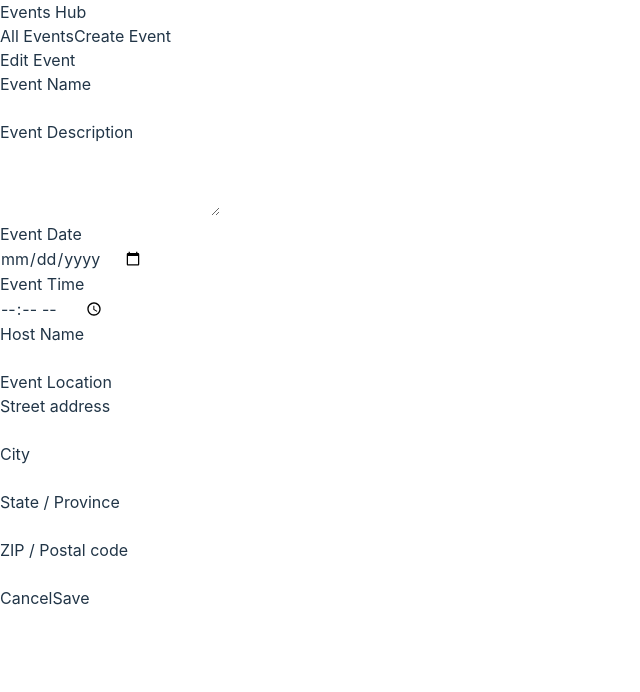
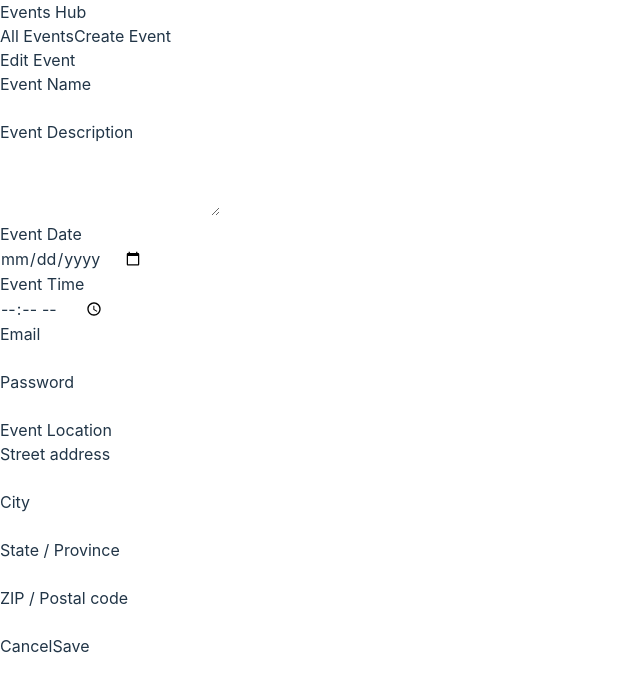
Before and after one commit to bikiris/events-hub, a React (Vite) app: page /edit/1 in a window 1280 px wide. Shown: the top 692 px of the page, without its empty margins (0-640 px from the left). Built offline with nearby package versions, Linux system fonts and the light colour scheme; no server answers; the database is empty.

Commit message:
Add pseudo authentication

```diff
--- a/package.json
+++ b/package.json
@@ -11,6 +11,7 @@
   },
   "dependencies": {
     "@supabase/supabase-js": "^2.42.4",
+    "date-fns": "^3.6.0",
     "react": "^18.2.0",
     "react-dom": "^18.2.0",
     "react-router-dom": "^6.22.3"
--- a/src/Components/Client.js
+++ b/src/Components/Client.js
@@ -25,7 +25,7 @@ const getEventDetail = async (id) => {
     return data;
 }
 
-const createEvent = async ({name, description, street, city, state, zip, date, time}) => {
+const createEvent = async ({name, description, street, city, state, zip, date, time, email, password}) => {
     const { data, error } = await supabase
         .from('events')
         .insert([
@@ -37,7 +37,9 @@ const createEvent = async ({name, description, street, city, state, zip, date, t
                 state,
                 zip,
                 date,
-                time
+                time,
+                email,
+                password
             }
         ])
     if (error) {
@@ -58,7 +60,7 @@ const editEvent = async ({id, name, description, street, city, state, zip, date,
                 state,
                 zip,
                 date,
-                time
+                time,
             }
         ])
         .eq('id', id)
--- a/src/Components/EventCard.jsx
+++ b/src/Components/EventCard.jsx
@@ -1,20 +1,21 @@
 import { Link } from "react-router-dom";
 import PropTypes from "prop-types";
 
-const EventCard = ({ id=0, name='name', description='description', upvotes=0 }) => {
+const EventCard = ({ id = 0, name = "name", created_at = "", upvotes = 0 }) => {
   return (
-        <Link to={"/events/" + id} className="bg-red-300 shadow-md rounded-lg p-4">
-            <h1 className="text-xl font-bold mb-2">{name}</h1>
-            <p className="text-gray-600">{description}</p>
-                    <p className="text-gray-600">{upvotes}</p>
+    <Link to={"/events/" + id} className='bg-red-300 shadow-md rounded-lg p-4'>
+      <p className='text-gray-600'>{created_at}</p>
+      <h1 className='text-xl font-bold mb-2'>{name}</h1>
+
+      <p className='text-gray-600'>Upvotes: {upvotes}</p>
     </Link>
   );
-}
+};
 
 EventCard.propTypes = {
   id: PropTypes.number.isRequired,
   name: PropTypes.string.isRequired,
-    description: PropTypes.string.isRequired,
+  created_at: PropTypes.string.isRequired,
   upvotes: PropTypes.number.isRequired,
 };
 
--- a/src/Components/EventForm.jsx
+++ b/src/Components/EventForm.jsx
@@ -1,10 +1,14 @@
+import { useNavigate } from 'react-router-dom';
+
 const EventForm = ({ id, handleSubmit, event }) => {
+  const navigate = useNavigate();
+
   return (
-    <form onSubmit={handleSubmit}>
+    <form onSubmit={handleSubmit} className="max-w-7xl min-w-5xl">
       <div className='space-y-12'>
         <div className='border-b border-gray-900/10 pb-12'>
           <div className='mt-10 grid grid-cols-1 gap-x-6 gap-y-8 sm:grid-cols-6'>
-            <div className='col-span-full'>
+            <div className='sm:col-span-6'>
               <label
                 htmlFor='eventName'
                 className='block text-sm font-medium leading-6'
@@ -21,6 +25,9 @@ const EventForm = ({ id, handleSubmit, event }) => {
                   className='block w-full rounded-md border-0 py-1.5 shadow-sm ring-1 ring-inset ring-gray-300 placeholder:text-gray-400 focus:ring-2 focus:ring-inset focus:ring-indigo-600 sm:text-sm sm:leading-6'
                 />
               </div>
+            </div>
+
+            <div className='sm:col-span-6'>
               <label
                 htmlFor='eventDescription'
                 className='block text-sm font-medium leading-6'
@@ -36,6 +43,9 @@ const EventForm = ({ id, handleSubmit, event }) => {
                   defaultValue={event?.description}
                 />
               </div>
+            </div>
+
+            <div className='sm:col-span-3'>
               <label
                 htmlFor='eventDate'
                 className='block text-sm font-medium leading-6'
@@ -52,7 +62,9 @@ const EventForm = ({ id, handleSubmit, event }) => {
                   className='block w-full rounded-md border-0 py-1.5 shadow-sm ring-1 ring-inset ring-gray-300 placeholder:text-gray-400 focus:ring-2 focus:ring-inset focus:ring-indigo-600 sm:text-sm sm:leading-6'
                 />
               </div>
+            </div>
 
+            <div className='sm:col-span-3'>
               <label
                 htmlFor='eventTime'
                 className='block text-sm font-medium leading-6'
@@ -69,28 +81,51 @@ const EventForm = ({ id, handleSubmit, event }) => {
                   className='block w-full rounded-md border-0 py-1.5 shadow-sm ring-1 ring-inset ring-gray-300 placeholder:text-gray-400 focus:ring-2 focus:ring-inset focus:ring-indigo-600 sm:text-sm sm:leading-6'
                 />
               </div>
+            </div>
 
+            <div className='sm:col-span-6'>
               <label
-                htmlFor='hostName'
+                htmlFor='email'
                 className='block text-sm font-medium leading-6'
               >
-                Host Name
+                Email
               </label>
               <div className='mt-2'>
                 <input
-                  type='text'
-                  name='hostName'
-                  id='hostName'
-                  autoComplete='hostName'
+                  type='email'
+                  name='email'
+                  id='email'
+                  autoComplete='email'
                   className='block w-full rounded-md border-0 py-1.5 shadow-sm ring-1 ring-inset ring-gray-300 placeholder:text-gray-400 focus:ring-2 focus:ring-inset focus:ring-indigo-600 sm:text-sm sm:leading-6'
                 />
               </div>
+            </div>
+
+            <div className='sm:col-span-6'>
+              <label
+                htmlFor='password'
+                className='block text-sm font-medium leading-6'
+              >
+                Password
+              </label>
+              <div className='mt-2'>
+                <input
+                  type='password'
+                  name='password'
+                  id='password'
+                  autoComplete='current-password'
+                  className='block w-full rounded-md border-0 py-1.5 shadow-sm ring-1 ring-inset ring-gray-300 placeholder:text-gray-400 focus:ring-2 focus:ring-inset focus:ring-indigo-600 sm:text-sm sm:leading-6'
+                />
+              </div>
+            </div>
+
+            <div className='sm:col-span-6'>
               <h2 className='mt-10 text-base font-semibold leading-7'>
                 Event Location
               </h2>
+            </div>
 
-              <div className='mt-10 grid grid-cols-1 gap-x-6 gap-y-8 sm:grid-cols-6'>
-                <div className='col-span-full'>
+            <div className='sm:col-span-6'>
               <label
                 htmlFor='street-address'
                 className='block text-sm font-medium leading-6'
@@ -109,7 +144,7 @@ const EventForm = ({ id, handleSubmit, event }) => {
               </div>
             </div>
 
-                <div className='sm:col-span-2 sm:col-start-1'>
+            <div className='sm:col-span-2'>
               <label
                 htmlFor='city'
                 className='block text-sm font-medium leading-6'
@@ -141,7 +176,7 @@ const EventForm = ({ id, handleSubmit, event }) => {
                   name='region'
                   id='region'
                   autoComplete='address-level1'
-                      defaultValue={event?.region}
+                  defaultValue={event?.state}
                   className='block w-full rounded-md border-0 py-1.5 shadow-sm ring-1 ring-inset ring-gray-300 placeholder:text-gray-400 focus:ring-2 focus:ring-inset focus:ring-indigo-600 sm:text-sm sm:leading-6'
                 />
               </div>
@@ -160,7 +195,7 @@ const EventForm = ({ id, handleSubmit, event }) => {
                   name='postal-code'
                   id='postal-code'
                   autoComplete='postal-code'
-                      defaultValue={event?.postalCode}
+                  defaultValue={event?.zip}
                   className='block w-full rounded-md border-0 py-1.5 shadow-sm ring-1 ring-inset ring-gray-300 placeholder:text-gray-400 focus:ring-2 focus:ring-inset focus:ring-indigo-600 sm:text-sm sm:leading-6'
                 />
               </div>
@@ -168,11 +203,9 @@ const EventForm = ({ id, handleSubmit, event }) => {
           </div>
         </div>
       </div>
-        </div>
-      </div>
 
       <div className='mt-6 flex items-center justify-end gap-x-6'>
-        <button type='button' className='text-sm font-semibold leading-6'>
+        <button type='button' className='text-sm font-semibold leading-6' onClick={() => navigate(-1)}>
           Cancel
         </button>
         <button
--- a/src/Pages/CreateEvent.jsx
+++ b/src/Pages/CreateEvent.jsx
@@ -14,6 +14,8 @@ const CreateEvent = () => {
       zip: eventData["postal-code"].value,
       date: eventData.eventDate.value,
       time: eventData.eventTime.value,
+      email: eventData.email.value,
+      password: eventData.password.value
     });
 
     console.log(eventData);
@@ -22,7 +24,7 @@ const CreateEvent = () => {
   return (
     <div className="w-full flex justify-center flex-col items-center mx-auto">
       <h2>Create Event</h2>
-        <EventForm handleSubmit={handleSubmit} />
+      <EventForm handleSubmit={handleSubmit} />
     </div>
   );
 };
--- a/src/Pages/EditEvent.jsx
+++ b/src/Pages/EditEvent.jsx
@@ -23,6 +23,11 @@ const EditEvent = () => {
   const handleSubmit = (e) => {
     e.preventDefault();
     const eventData = e.target;
+    const plaintextPassword = eventData.password.value;
+    const storedPassword = event.password;
+    const useremail = eventData.email.value;
+    const storedEmail = event.email;
+    if (plaintextPassword === storedPassword && useremail === storedEmail) {
       editEvent({
         id: id,
         name: eventData.eventName.value,
@@ -33,7 +38,12 @@ const EditEvent = () => {
         zip: eventData["postal-code"].value,
         date: eventData.eventDate.value,
         time: eventData.eventTime.value,
+        email: eventData.email.value,
+        password: eventData.password.value,
       });
+    } else {
+      alert("Incorrect password. Please try again.");
+    }
   };
 
   return (
--- a/src/Pages/Events.jsx
+++ b/src/Pages/Events.jsx
@@ -1,6 +1,7 @@
 import EventCard from "../Components/EventCard";
 import { getEvents } from "../Components/Client";
 import { useEffect, useState } from "react";
+import { format, formatDistanceToNow } from "date-fns";
 
 const Events = () => {
   const [events, setEvents] = useState([]);
@@ -88,15 +89,22 @@ const Events = () => {
 
       <div className='grid grid-cols-1 sm:grid-cols-2 md:grid-cols-3 lg:grid-cols-4 w-full gap-4 mx-auto py-24 px-8'>
         {filteredEvents &&
-          filteredEvents.map((event) => (
+          filteredEvents.map((event) => {
+            const date =
+              formatDistanceToNow(
+                format(new Date(event.created_at), "MM/dd/yyyy HH:mm")
+              ) + " ago";
+            console.log(typeof(date))
+            return (
               <EventCard
                 key={event.id}
                 id={event.id}
                 name={event.name}
-              description={event.description}
+                created_at={date}
                 upvotes={event.popularity}
               />
-          ))}
+            );
+          })}
       </div>
     </div>
   );
```
Also changed, not shown: 1 other file (tests, documents, lock files or other folders). Lines whose indentation alone changed are shown as unchanged.
